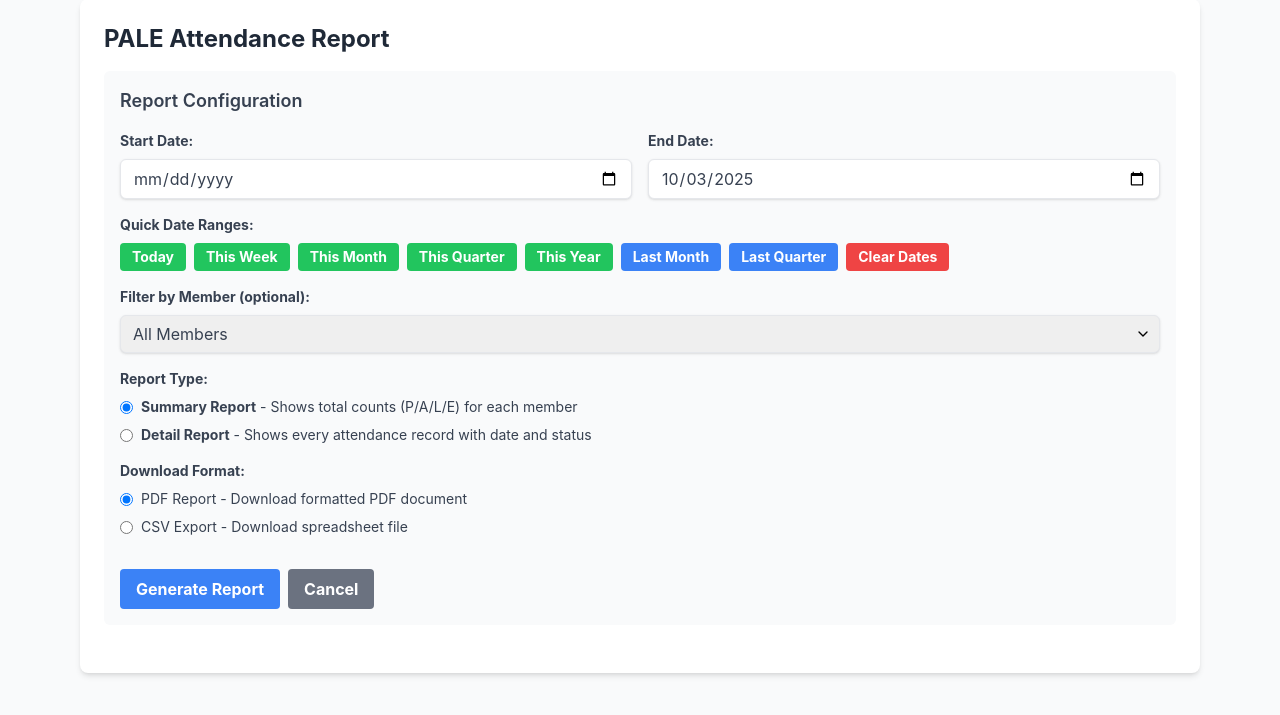
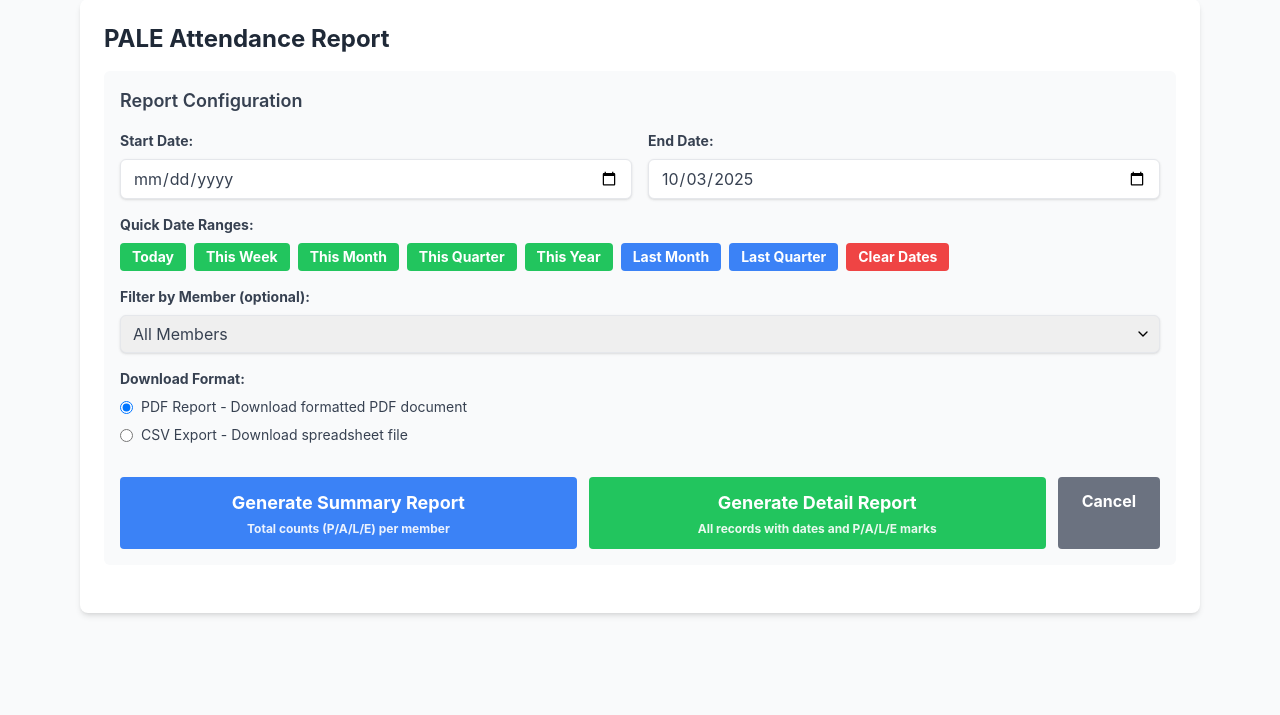
Before and after one commit to sabadmin/Membership, a Flask app: template templates/pale_report_filter.html in a window 1280 px wide. Shown: the part 17-732 px from the top of the page. Run offline with Flask 3, Linux system fonts and the light colour scheme; the template is opened without the code that fills it, so the values that code supplies are empty; some libraries are stand-ins or nearby versions.

Commit message:
Update PALE report: use push buttons and show P/A/L/E columns with X marks in detail report

```diff
--- a/templates/pale_report_filter.html
+++ b/templates/pale_report_filter.html
@@ -83,29 +83,6 @@
                     </select>
                 </div>
 
-                <!-- Report Type -->
-                <div>
-                    <label class="block text-gray-700 text-sm font-bold mb-2">Report Type:</label>
-                    <div class="space-y-2">
-                        <div class="flex items-center">
-                            <input type="radio" id="report_summary" name="report_type" value="summary"
-                                   {% if request.form.get('report_type', 'summary') == 'summary' %}checked{% endif %}
-                                   class="mr-2">
-                            <label for="report_summary" class="text-sm text-gray-700">
-                                <strong>Summary Report</strong> - Shows total counts (P/A/L/E) for each member
-                            </label>
-                        </div>
-                        <div class="flex items-center">
-                            <input type="radio" id="report_detail" name="report_type" value="detail"
-                                   {% if request.form.get('report_type') == 'detail' %}checked{% endif %}
-                                   class="mr-2">
-                            <label for="report_detail" class="text-sm text-gray-700">
-                                <strong>Detail Report</strong> - Shows every attendance record with date and status
-                            </label>
-                        </div>
-                    </div>
-                </div>
-
                 <!-- Output Format -->
                 <div>
                     <label class="block text-gray-700 text-sm font-bold mb-2">Download Format:</label>
@@ -130,12 +107,23 @@
                 </div>
 
                 <!-- Action Buttons -->
-                <div class="flex gap-2 pt-4">
-                    <button type="submit" class="bg-blue-500 hover:bg-blue-700 text-white font-bold py-2 px-4 rounded transition duration-150">
-                        Generate Report
+                <div class="flex gap-3 pt-4">
+                    <button type="submit" name="report_type" value="summary"
+                            class="bg-blue-500 hover:bg-blue-700 text-white font-bold py-3 px-6 rounded transition duration-150 flex-1">
+                        <div class="text-center">
+                            <div class="text-lg">Generate Summary Report</div>
+                            <div class="text-xs mt-1 opacity-90">Total counts (P/A/L/E) per member</div>
+                        </div>
+                    </button>
+                    <button type="submit" name="report_type" value="detail"
+                            class="bg-green-500 hover:bg-green-700 text-white font-bold py-3 px-6 rounded transition duration-150 flex-1">
+                        <div class="text-center">
+                            <div class="text-lg">Generate Detail Report</div>
+                            <div class="text-xs mt-1 opacity-90">All records with dates and P/A/L/E marks</div>
+                        </div>
                     </button>
                     <a href="{{ url_for('attendance.attendance_history', tenant_id=tenant_id) }}"
-                       class="bg-gray-500 hover:bg-gray-700 text-white font-bold py-2 px-4 rounded transition duration-150">
+                       class="bg-gray-500 hover:bg-gray-700 text-white font-bold py-3 px-6 rounded transition duration-150">
                         Cancel
                     </a>
                 </div>
```
Also changed, not shown: app/attendance/routes.py (+10 -14 lines).
